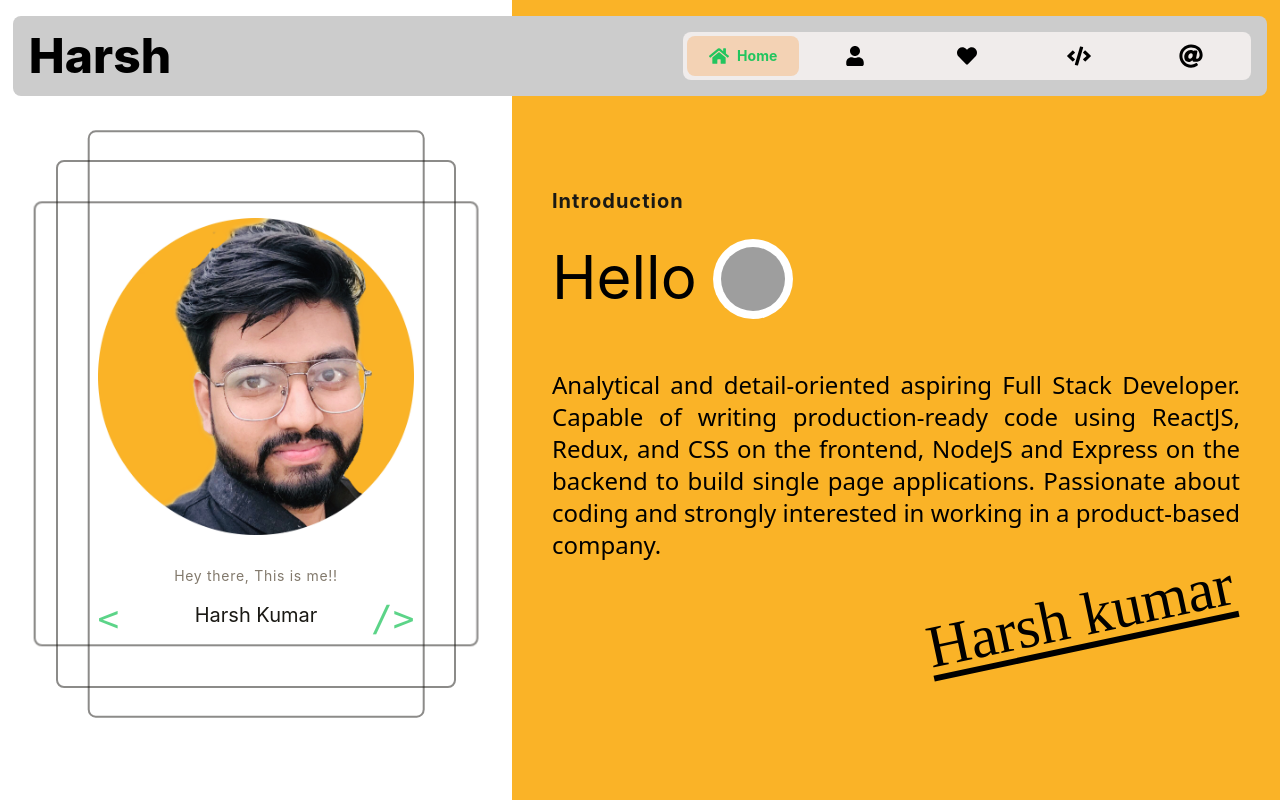
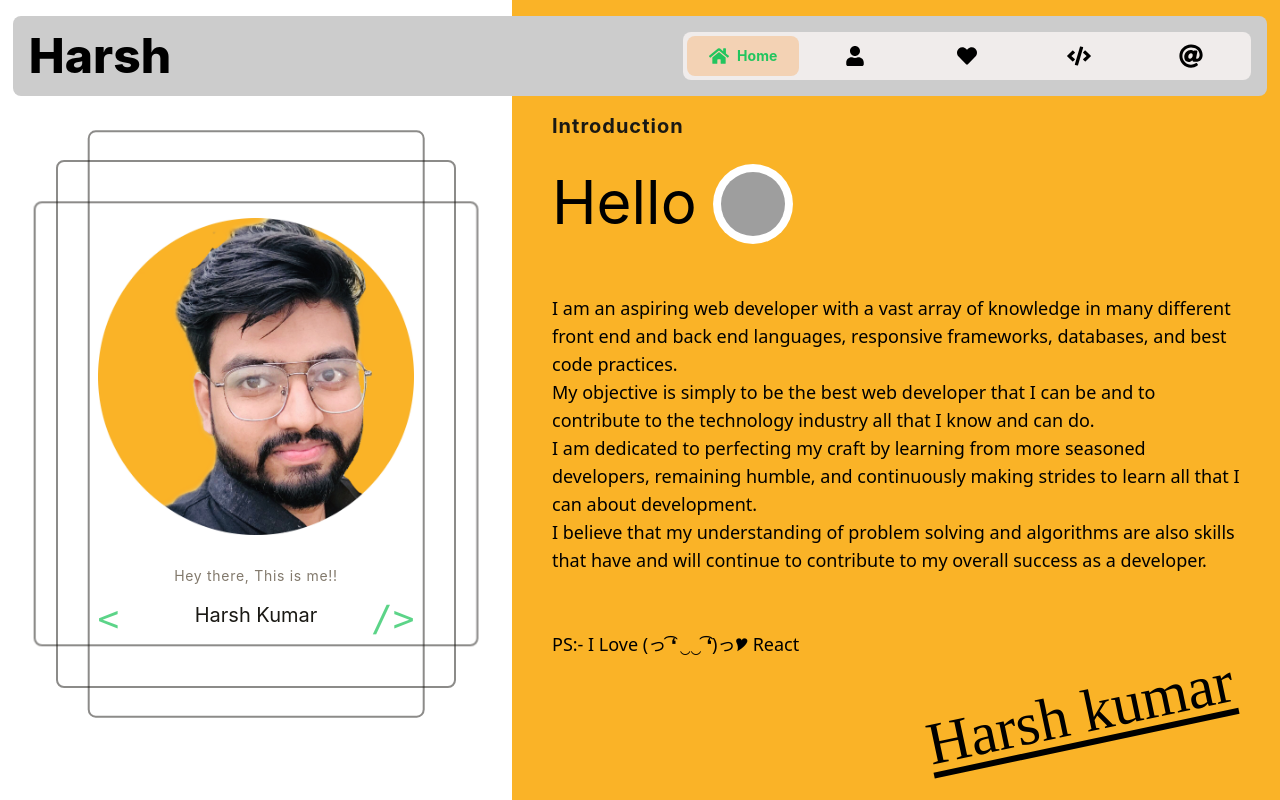
Before and after one commit to Harsh09889/portfolio-master, a React (Vite) app: page / in a window 1280 px wide. Built offline with nearby package versions, Linux system fonts and the light colour scheme; grey boxes are pictures that could not be loaded; a web font is replaced by a local one.

Commit message:
some updates

```diff
--- a/src/pages/ContactMe.jsx
+++ b/src/pages/ContactMe.jsx
@@ -18,9 +18,9 @@ function ContactMe() {
 			initial='hidden'
 			animate='visible'
 			exit='exit'
-			transition={{ duration: 1, ease: "easeInOut" }}
-			className='md:absolute right-0 md:w-[60%]  bg-black h-screen overflow-y-scroll w-full z-[49]'>
-			<div className='grid place-items-center min-h-screen w-full  bg-[#fab327] p-10 pt-28 z-[49]'>
+			transition={{ duration: 0.45, type: "spring", ease: "easeInOut" }}
+			className='md:absolute right-0 top-0 md:w-[60%]  h-screen overflow-y-scroll w-full z-[49]'>
+			<div className='grid place-items-center min-h-screen h-full w-full  bg-[#8fd82f] p-10 pt-28 z-[49]'>
 				<div className='justify-center flex flex-col gap-8 h-fit'></div>
 			</div>
 		</motion.div>
--- a/src/pages/Home.jsx
+++ b/src/pages/Home.jsx
@@ -55,9 +55,9 @@ function Home() {
 			initial='hidden'
 			animate='visible'
 			exit='exit'
-			transition={{ duration: 1, ease: "easeInOut" }}
-			className='md:absolute right-0 md:w-[60%]  bg-black h-screen overflow-y-scroll w-full z-[49]'>
-			<div className='grid place-items-center min-h-screen w-full  bg-[#fab327] p-10 pt-28 z-[49]'>
+			transition={{ duration: 0.45, type: "spring", ease: "easeInOut" }}
+			className='md:absolute right-0 md:w-[60%] h-screen  w-full z-[49]'>
+			<div className='grid place-items-center min-h-screen overflow-y-scroll h-full w-full  bg-[#fab327] p-10 pt-28 z-[49]'>
 				<div className='justify-center flex flex-col gap-8 h-fit'>
 					<h1
 						className='
@@ -91,14 +91,23 @@ function Home() {
 					<h1
 						className={`
 						text-lg
-						md:text-2xl
-						text-justify
 						font-normal font-sans md:min-h-[150px]`}>
-						Analytical and detail-oriented aspiring Full Stack Developer.
-						Capable of writing production-ready code using ReactJS, Redux, and
-						CSS on the frontend, NodeJS and Express on the backend to build
-						single page applications. Passionate about coding and strongly
-						interested in working in a product-based company.
+						I am an aspiring web developer with a vast array of knowledge in
+						many different front end and back end languages, responsive
+						frameworks, databases, and best code practices.
+						<br />
+						My objective is simply to be the best web developer that I can be
+						and to contribute to the technology industry all that I know and can
+						do. <br />I am dedicated to perfecting my craft by learning from
+						more seasoned developers, remaining humble, and continuously making
+						strides to learn all that I can about development. <br />I believe
+						that my understanding of problem solving and algorithms are also
+						skills that have and will continue to contribute to my overall
+						success as a developer.
+						<br />
+						<br />
+						<br />
+						<span className=''>PS:- I Love (っ ͡❛ ‿‿ ͡❛)っ🎔 React </span>
 					</h1>
 
 					<span
--- a/src/pages/ItsMe.jsx
+++ b/src/pages/ItsMe.jsx
@@ -45,7 +45,7 @@ function ItsMe() {
 			initial='hidden'
 			animate='visible'
 			exit='exit'
-			transition={{ duration: 1, ease: "easeInOut" }}
+			transition={{ duration: 0.45, type: "spring", ease: "easeInOut" }}
 			className='md:absolute right-0 md:w-[60%]  bg-black h-screen overflow-y-scroll w-full z-[49]'>
 			<div className='grid place-items-center min-h-screen w-full  bg-[#FFA19F] p-10 pt-28 z-[49]'>
 				<div className='justify-center flex flex-col gap-8 h-fit'>
@@ -80,21 +80,46 @@ function ItsMe() {
 					<h1
 						className={`
 						text-lg
-						md:text-2xl
 						text-justify
 						font-normal font-sans md:min-h-[150px]`}>
 						Computers have fascinated me since childhood. I have a sound
 						understanding about Web Development both Front-End and Back-End,
-						Computer Fundamentals, Data Structures , Algorithms and programming
-						languages like JavaScript , Java and Python. Building projects has
-						got me hands-on experience with MERN (MongoDB, ExpressJS, ReactJS,
-						NodeJS) tech stack trained me to become a more adaptive and
-						collaborative professional. I also have been a Teacher for enough
-						time now. Making things Simpler to understand has always been my
-						thing. I am passionate about building challenging projects and
-						excelling in their development, and looking forward to creating a
-						mark for myself as a Full Stack Developer.
+						Computer Fundamentals, Data Structures & Algorithms and programming
+						languages like JavaScript , Java and Python
+						<br />
+						<br /> Building projects has got me hands-on experience with MERN
+						(MongoDB, ExpressJS, ReactJS, NodeJS) tech stack trained me to
+						become a more adaptive and collaborative professional.
+						<br />
+						<br />I also have been a Teacher for enough time now. Making things
+						Simpler to understand has always been my thing. I am passionate
+						about building challenging projects and excelling in their
+						development, and looking forward to creating a mark for myself as a
+						Full Stack Developer.
 					</h1>
+
+					<p className='flex gap-4'>
+						<img
+							className='w-1/2'
+							src='https://github-readme-stats.vercel.app/api/top-langs?username=harsh09889&show_icons=true&locale=en&layout=compact'
+							alt='harsh09889'
+						/>
+						<img
+							className='w-1/2'
+							src='https://github-readme-streak-stats.herokuapp.com/?user=harsh09889&'
+							alt='harsh09889'
+						/>
+					</p>
+
+					<p>
+						&nbsp;
+						<img
+							align='center'
+							className='w-full'
+							src='https://github-readme-stats.vercel.app/api?username=harsh09889&show_icons=true&locale=en'
+							alt='harsh09889'
+						/>
+					</p>
 
 					<div className='flex flex-col md:flex-row gap-4'>
 						<table className='table-fixed h-60 w-full'>
--- a/src/pages/MyLove.jsx
+++ b/src/pages/MyLove.jsx
@@ -56,7 +56,7 @@ function MyLove() {
 			initial='hidden'
 			animate='visible'
 			exit='exit'
-			transition={{ duration: 1, ease: "easeInOut" }}
+			transition={{ duration: 0.45, type: "spring", ease: "easeInOut" }}
 			className='md:absolute right-0 md:w-[60%]  bg-black h-screen overflow-y-scroll w-full z-[49]'>
 			<div className='grid place-items-center min-h-screen w-full  bg-[#00C9FF] p-10 pt-28 z-[49]'>
 				<div className='justify-center flex flex-col gap-8 h-fit'>
--- a/src/pages/MyProjects.jsx
+++ b/src/pages/MyProjects.jsx
@@ -46,9 +46,9 @@ function MyProjects() {
 			initial='hidden'
 			animate='visible'
 			exit='exit'
-			transition={{ duration: 1, ease: "easeInOut" }}
-			className='md:absolute right-0 md:w-[60%]  bg-black h-screen overflow-y-scroll w-full z-[49]'>
-			<div className='min-h-screen w-full  bg-[#fe614e] p-10 pt-28 z-[49]'>
+			transition={{ duration: 0.45, type: "spring", ease: "easeInOut" }}
+			className='md:absolute right-0 md:w-[60%] h-screen w-full z-[49]'>
+			<div className='h-screen w-full overflow-y-scroll bg-[#fe614e] p-10 pt-28 z-[49]'>
 				<div className='flex flex-col gap-8 h-fit'>
 					<h1
 						className='
```
